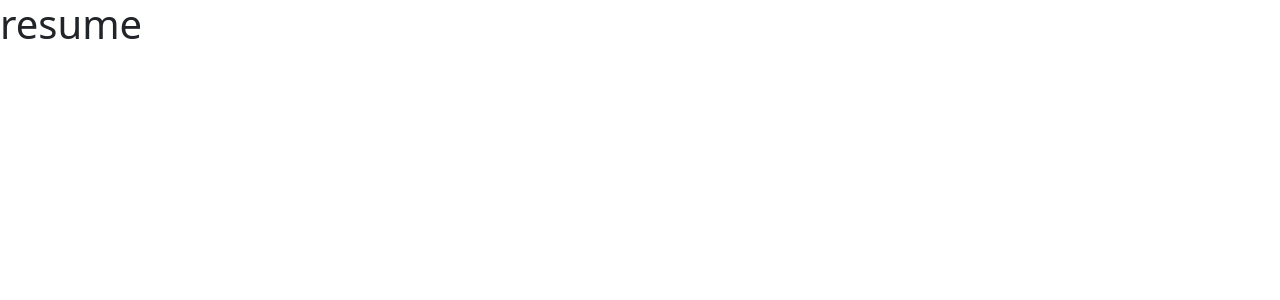
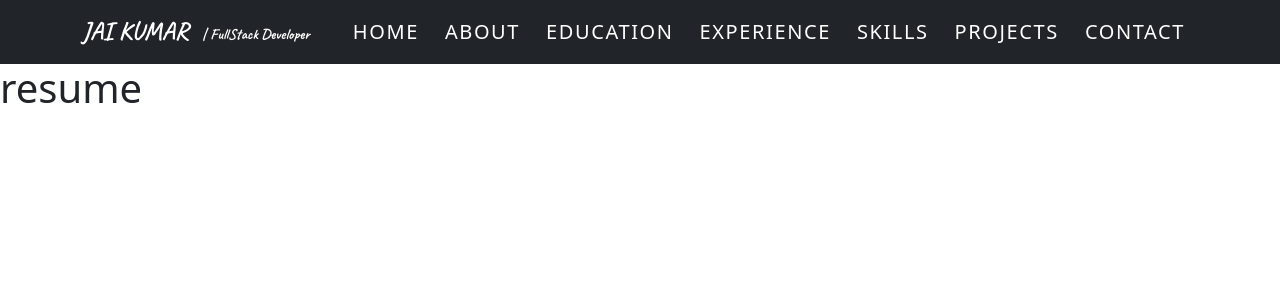
Before and after one commit to JaiKumarOfficial/Resume-Website, a React (Create React App) app: page / in a window 1280 px wide. Shown: the top 300 px of the page. Built offline with nearby package versions, Linux system fonts and the light colour scheme.

Commit message:
Navbar added

```diff
--- a/package.json
+++ b/package.json
@@ -3,6 +3,9 @@
   "version": "0.1.0",
   "private": true,
   "dependencies": {
+    "@fortawesome/fontawesome-svg-core": "^1.2.35",
+    "@fortawesome/free-solid-svg-icons": "^5.15.3",
+    "@fortawesome/react-fontawesome": "^0.1.14",
     "@testing-library/jest-dom": "^5.12.0",
     "@testing-library/react": "^11.2.6",
     "@testing-library/user-event": "^12.8.3",
--- a/public/index.html
+++ b/public/index.html
@@ -10,34 +10,26 @@
       content="Web site created using create-react-app"
     />
     <link rel="apple-touch-icon" href="%PUBLIC_URL%/logo192.png" />
-    <!--
-      manifest.json provides metadata used when your web app is installed on a
-      user's mobile device or desktop. See https://developers.google.com/web/fundamentals/web-app-manifest/
-    -->
     <link rel="manifest" href="%PUBLIC_URL%/manifest.json" />
-    <!--
-      Notice the use of %PUBLIC_URL% in the tags above.
-      It will be replaced with the URL of the `public` folder during the build.
-      Only files inside the `public` folder can be referenced from the HTML.
-
-      Unlike "/favicon.ico" or "favicon.ico", "%PUBLIC_URL%/favicon.ico" will
-      work correctly both with client-side routing and a non-root public URL.
-      Learn how to configure a non-root public URL by running `npm run build`.
-    -->
     <title>React App</title>
   </head>
   <body>
     <noscript>You need to enable JavaScript to run this app.</noscript>
     <div id="root"></div>
-    <!--
-      This HTML file is a template.
-      If you open it directly in the browser, you will see an empty page.
-
-      You can add webfonts, meta tags, or analytics to this file.
-      The build step will place the bundled scripts into the <body> tag.
-
-      To begin the development, run `npm start` or `yarn start`.
-      To create a production bundle, use `npm run build` or `yarn build`.
-    -->
+    <script
+      src="https://code.jquery.com/jquery-3.2.1.slim.min.js"
+      integrity="sha384-KJ3o2DKtIkvYIK3UENzmM7KCkRr/rE9/Qpg6aAZGJwFDMVNA/GpGFF93hXpG5KkN"
+      crossorigin="anonymous"
+    ></script>
+    <script
+      src="https://cdnjs.cloudflare.com/ajax/libs/popper.js/1.12.9/umd/popper.min.js"
+      integrity="sha384-ApNbgh9B+Y1QKtv3Rn7W3mgPxhU9K/ScQsAP7hUibX39j7fakFPskvXusvfa0b4Q"
+      crossorigin="anonymous"
+    ></script>
+    <script
+      src="https://maxcdn.bootstrapcdn.com/bootstrap/4.0.0/js/bootstrap.min.js"
+      integrity="sha384-JZR6Spejh4U02d8jOt6vLEHfe/JQGiRRSQQxSfFWpi1MquVdAyjUar5+76PVCmYl"
+      crossorigin="anonymous"
+    ></script>
   </body>
 </html>
--- /dev/null
+++ b/src/App.css
@@ -0,0 +1,41 @@
+@import url("https://fonts.googleapis.com/css2?family=Caveat:wght@700&display=swap");
+
+.navbar-brand {
+  /* margin-left: 25px; */
+  font-weight: 500;
+  font-family: "Caveat";
+  font-size: 25px;
+}
+
+.navbar-nav {
+  margin-left: auto;
+  /* margin-right: 25px; */
+}
+
+nav a.nav-link {
+  font-weight: 500;
+  letter-spacing: 0.1rem;
+  cursor: pointer;
+  margin: 0 5px 0 5px;
+}
+
+nav ul li {
+  font-size: 20px;
+  text-transform: uppercase;
+}
+
+.navbar-nav > li > a {
+  color: white !important;
+  font-weight: lighter;
+}
+
+.navbar-nav > li > a.active,
+.navbar-nav > li > a:focus {
+  font-weight: bold;
+  border-top: 3px solid;
+  color: yellowgreen !important;
+}
+.navbar-nav > li > a:hover {
+  border-top: 3px solid;
+  color: yellowgreen !important;
+}
--- a/src/App.js
+++ b/src/App.js
@@ -1,12 +1,16 @@
 import "bootstrap/dist/css/bootstrap.min.css"
 import { Component } from "react";
+import Navbar from "./components/Navbar"
+import "./App.css"
 
 class App extends Component {
     render() {
         return (
-            <h1>resume</h1>
+            <div>
+                <Navbar />
+                <h1>resume</h1>
+            </div>
         )
-
     }
 }
 
--- a/src/components/Navbar.js
+++ b/src/components/Navbar.js
@@ -1,11 +1,42 @@
 import React from "react"
+import {FontAwesomeIcon} from "@fortawesome/react-fontawesome"
+import {faBars} from "@fortawesome/free-solid-svg-icons"
 
 function Navbar(){
     return (
-        <nav>
-            <h1>
-                To Do list
-            </h1>
+        <nav className="navbar navbar-expand-lg navbar-dark bg-dark">
+            <div className='container'>
+                <a className="navbar-brand" href="#">JAI KUMAR<span style={{fontSize: 15, marginLeft: 10}}> | FullStack Developer</span></a>
+                <button className="navbar-toggler" type="button" data-toggle="collapse" data-target="#navbarSupportedContent" aria-controls="navbarSupportedContent" aria-expanded="false" aria-label="Toggle navigation">
+                    <FontAwesomeIcon icon={faBars} style={{color: 'white'}}/>
+                </button>
+
+                <div className="collapse navbar-collapse" id="navbarSupportedContent">
+                    <ul className="navbar-nav">
+                        <li className="nav-item active">
+                            <a className="nav-link" href="#">Home<span className="sr-only"></span></a>
+                        </li>
+                        <li className="nav-item">
+                            <a className="nav-link" href="#">about</a>
+                        </li>
+                        <li className="nav-item">
+                            <a className="nav-link" href="#">Education</a>
+                        </li>
+                        <li className="nav-item">
+                            <a className="nav-link" href="#">Experience</a>
+                        </li>
+                        <li className="nav-item">
+                            <a className="nav-link" href="#">skills</a>
+                        </li>
+                        <li className="nav-item">
+                            <a className="nav-link" href="#">projects</a>
+                        </li>
+                        <li className="nav-item">
+                            <a className="nav-link" href="#">Contact</a>
+                        </li>
+                    </ul>
+                </div>
+            </div>
         </nav>
     )
 }
```
Also changed, not shown: 1 other file (tests, documents, lock files or other folders).
